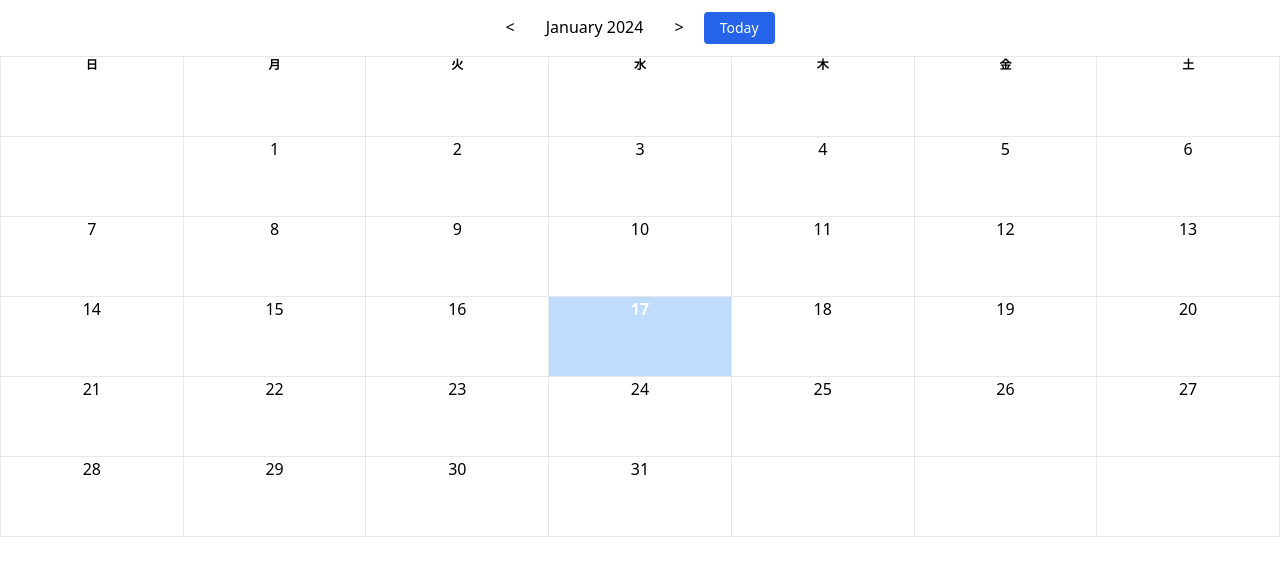
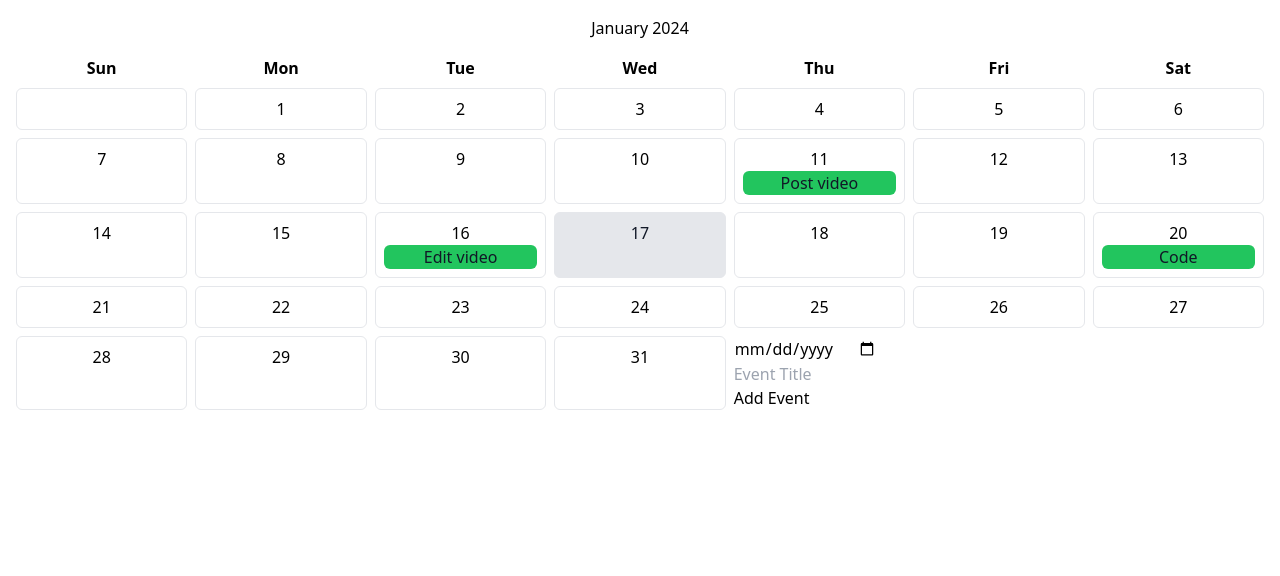
Before and after one commit to okuyama-code/nextjs_ts_calendar, a Next.js app: page / in a window 1280 px wide. Shown: the top 576 px of the page. Built offline with nearby package versions, Linux system fonts and the light colour scheme.

Commit message:
イベントの追加できた

```diff
--- a/src/app/page.tsx
+++ b/src/app/page.tsx
@@ -1,7 +1,10 @@
 "use client"
 
 import Calendar from '@/calendar/Calendar'
+import EventCalendar from '@/calendar/EventCalendar'
+import EventCalendar2 from '@/calendar/EventCalendar2'
 import EventModal from '@/components/EventModal'
+import { addDays, subDays } from 'date-fns'
 
 
 
@@ -9,8 +12,14 @@ export default function Home() {
   return (
     <>
       {/* <EventModal /> */}
-      <div className="h-screen flex flex-col">
-        <Calendar />
+      <div >
+        <EventCalendar2
+          events={[
+            { date: subDays(new Date(), 6), title: "Post video" },
+            { date: subDays(new Date(), 1), title: "Edit video" },
+            { date: addDays(new Date(), 3), title: "Code" },
+          ]}
+         />
       </div>
     </>
   )
--- /dev/null
+++ b/src/calendar/EventCalendar.tsx
@@ -0,0 +1,97 @@
+import clsx from "clsx";
+import {
+  eachDayOfInterval,
+  endOfMonth,
+  format,
+  getDay,
+  isToday,
+  startOfMonth,
+} from "date-fns";
+import { useMemo } from "react";
+
+const WEEKDAYS = ["Sun", "Mon", "Tue", "Wed", "Thu", "Fri", "Sat"];
+
+interface Event {
+  date: Date;
+  title: string;
+}
+
+interface EventCalendarProps {
+  events: Event[];
+}
+
+const EventCalendar = ({ events }: EventCalendarProps) => {
+  const currentDate = new Date();
+  const firstDayOfMonth = startOfMonth(currentDate);
+  const lastDayOfMonth = endOfMonth(currentDate);
+
+  const daysInMonth = eachDayOfInterval({
+    start: firstDayOfMonth,
+    end: lastDayOfMonth,
+  });
+
+  const startingDayIndex = getDay(firstDayOfMonth);
+
+  const eventsByDate = useMemo(() => {
+    return events.reduce((acc: { [key: string]: Event[] }, event) => {
+      const dateKey = format(event.date, "yyyy-MM-dd");
+      if (!acc[dateKey]) {
+        acc[dateKey] = [];
+      }
+      acc[dateKey].push(event);
+      return acc;
+    }, {});
+  }, [events]);
+
+  return (
+    <div className="container mx-auto p-4">
+      <div className="mb-4">
+        <h2 className="text-center">{format(currentDate, "MMMM yyyy")}</h2>
+      </div>
+      <div className="grid grid-cols-7 gap-2">
+        {WEEKDAYS.map((day) => {
+          return (
+            <div key={day} className="font-bold text-center">
+              {day}
+            </div>
+          );
+        })}
+        {Array.from({ length: startingDayIndex }).map((_, index) => {
+          return (
+            <div
+              key={`empty-${index}`}
+              className="border rounded-md p-2 text-center"
+            />
+          );
+        })}
+        {daysInMonth.map((day, index) => {
+          const dateKey = format(day, "yyyy-MM-dd");
+          const todaysEvents = eventsByDate[dateKey] || [];
+          return (
+            <div
+              key={index}
+              className={clsx("border rounded-md p-2 text-center", {
+                "bg-gray-200": isToday(day),
+                "text-gray-900": isToday(day),
+              })}
+            >
+              {format(day, "d")}
+              {todaysEvents.map((event) => {
+                return (
+                  <div
+                    key={event.title}
+                    className="bg-green-500 rounded-md text-gray-900"
+                  >
+                    {event.title}
+                  </div>
+                );
+              })}
+            </div>
+          );
+        })}
+      </div>
+    </div>
+  );
+};
+
+export default EventCalendar;
--- /dev/null
+++ b/src/calendar/EventCalendar2.tsx
@@ -0,0 +1,125 @@
+import React, { useState, useMemo } from "react";
+import clsx from "clsx";
+import {
+  eachDayOfInterval,
+  endOfMonth,
+  format,
+  getDay,
+  isToday,
+  startOfMonth,
+} from "date-fns";
+
+interface Event {
+  date: Date;
+  title: string;
+}
+
+interface EventCalendarProps {
+  events: Event[];
+}
+
+const EventCalendar = ({ events }: EventCalendarProps) => {
+  const currentDate = new Date();
+  const firstDayOfMonth = startOfMonth(currentDate);
+  const lastDayOfMonth = endOfMonth(currentDate);
+
+  const daysInMonth = eachDayOfInterval({
+    start: firstDayOfMonth,
+    end: lastDayOfMonth,
+  });
+
+  const startingDayIndex = getDay(firstDayOfMonth);
+
+  const [newEventDate, setNewEventDate] = useState("");
+  const [newEventTitle, setNewEventTitle] = useState("");
+  const [eventList, setEventList] = useState<Event[]>(events);
+
+  const eventsByDate = useMemo(() => {
+    return eventList.reduce((acc: { [key: string]: Event[] }, event) => {
+      const dateKey = format(event.date, "yyyy-MM-dd");
+      if (!acc[dateKey]) {
+        acc[dateKey] = [];
+      }
+      acc[dateKey].push(event);
+      return acc;
+    }, {});
+  }, [eventList]);
+
+  const handleFormSubmit = (e: React.FormEvent) => {
+    e.preventDefault();
+
+    const newEvent: Event = {
+      date: new Date(newEventDate),
+      title: newEventTitle,
+    };
+
+    // 新しいイベントを既存のイベントリストに追加
+    // 実際のアプリケーションではデータベースに保存などが行われるでしょう
+    setEventList([...eventList, newEvent]);
+
+    // フォームの入力をクリア
+    setNewEventDate("");
+    setNewEventTitle("");
+  };
+
+  return (
+    <div className="container mx-auto p-4">
+      <div className="mb-4">
+        <h2 className="text-center">{format(currentDate, "MMMM yyyy")}</h2>
+      </div>
+      <div className="grid grid-cols-7 gap-2">
+        {["Sun", "Mon", "Tue", "Wed", "Thu", "Fri", "Sat"].map((day) => (
+          <div key={day} className="font-bold text-center">
+            {day}
+          </div>
+        ))}
+        {Array.from({ length: startingDayIndex }).map((_, index) => (
+          <div
+            key={`empty-${index}`}
+            className="border rounded-md p-2 text-center"
+          />
+        ))}
+        {daysInMonth.map((day, index) => {
+          const dateKey = format(day, "yyyy-MM-dd");
+          const todaysEvents = eventsByDate[dateKey] || [];
+          return (
+            <div
+              key={index}
+              className={clsx("border rounded-md p-2 text-center", {
+                "bg-gray-200": isToday(day),
+                "text-gray-900": isToday(day),
+              })}
+            >
+              {format(day, "d")}
+              {todaysEvents.map((event) => (
+                <div
+                  key={event.title}
+                  className="bg-green-500 rounded-md text-gray-900"
+                >
+                  {event.title}
+                </div>
+              ))}
+            </div>
+          );
+        })}
+              {/* イベント追加用のフォーム */}
+              <form onSubmit={handleFormSubmit}>
+                <input
+                  type="date"
+                  value={newEventDate}
+                  onChange={(e) => setNewEventDate(e.target.value)}
+                />
+                <input
+                  type="text"
+                  placeholder="Event Title"
+                  value={newEventTitle}
+                  onChange={(e) => setNewEventTitle(e.target.value)}
+                />
+                <button type="submit">Add Event</button>
+              </form>
+      </div>
+    </div>
+  );
+};
+
+export default EventCalendar;
```
Also changed, not shown: 1 other file (tests, documents, lock files or other folders).
